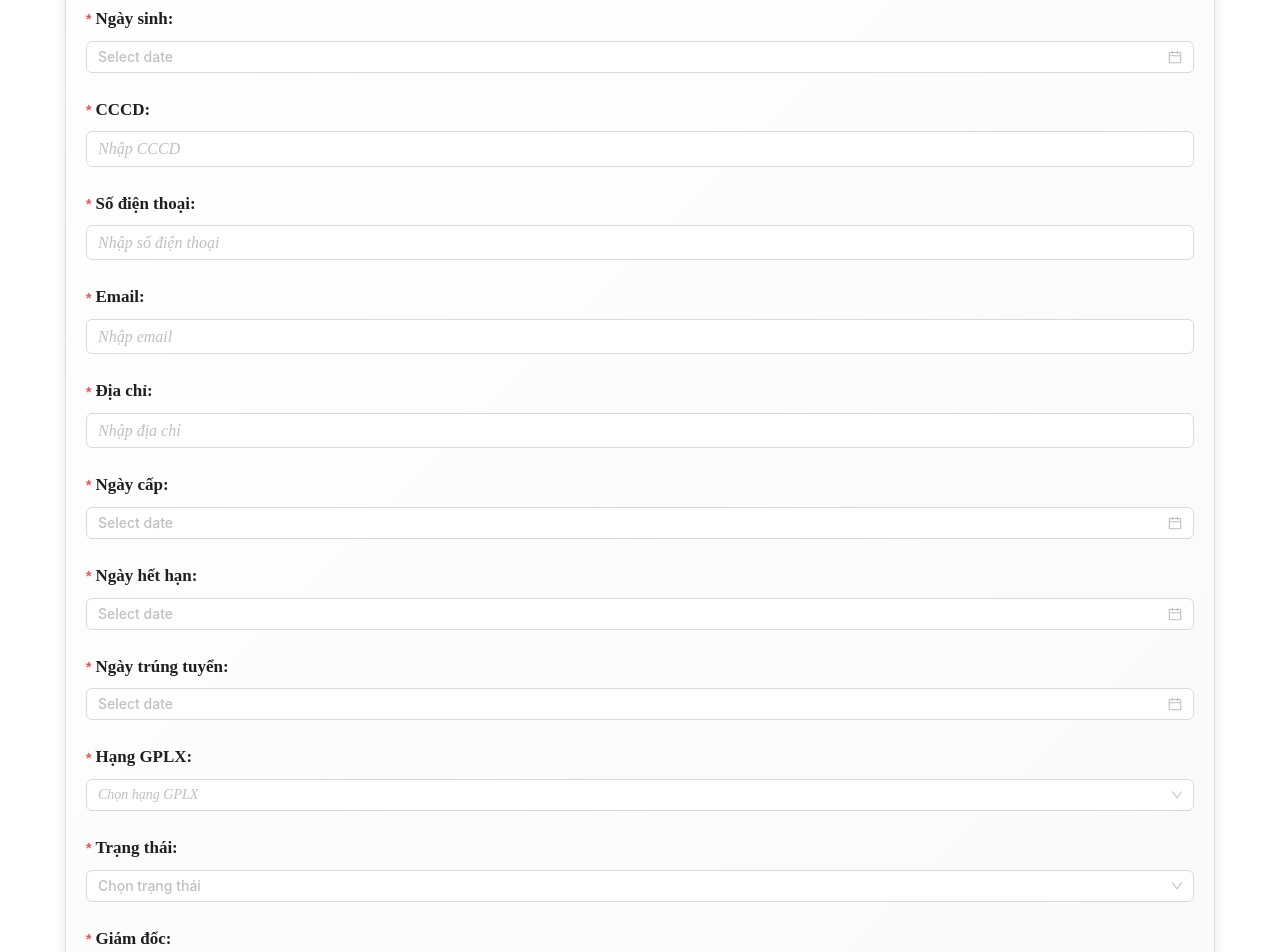
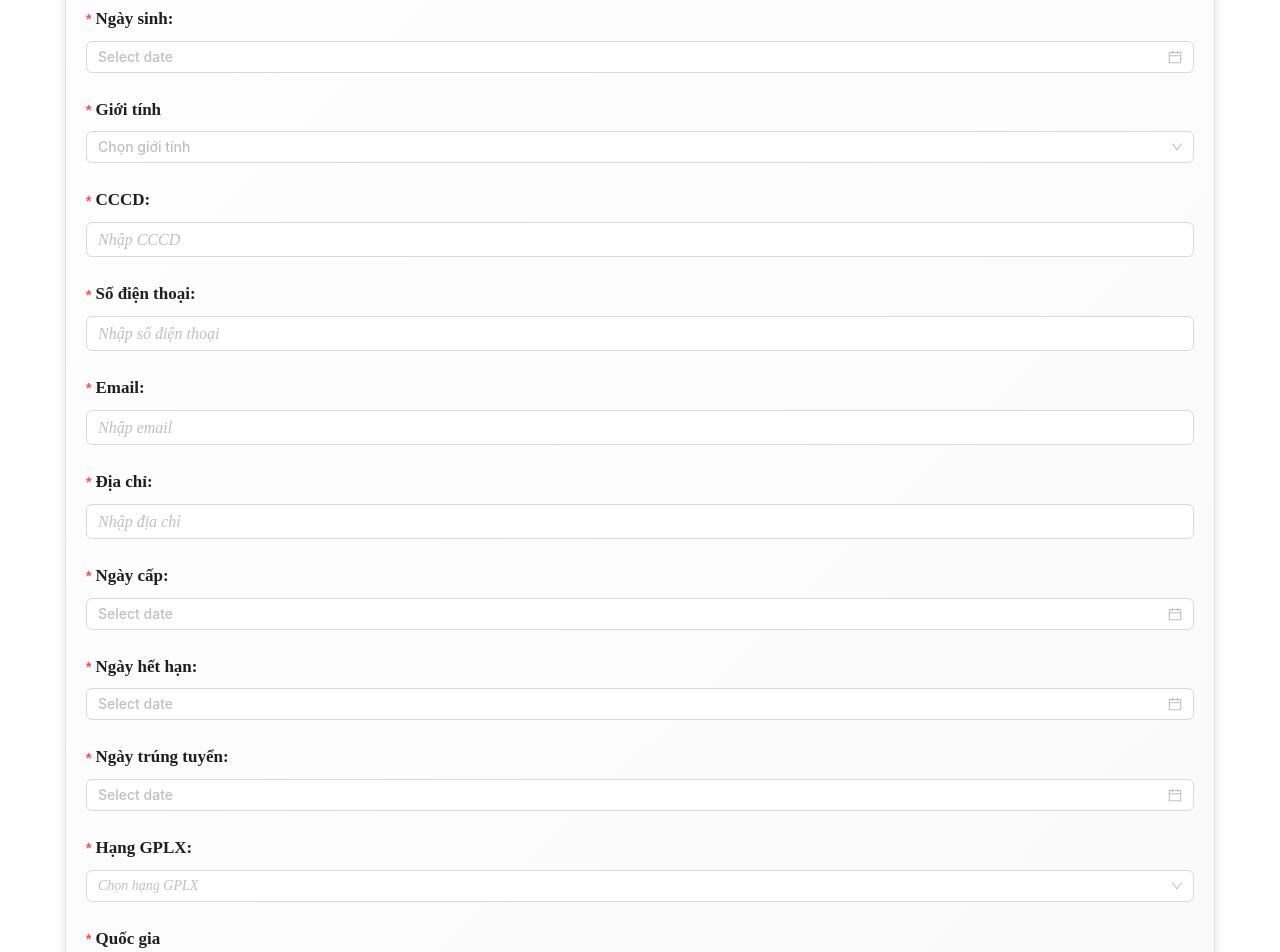
Before and after one commit to Hnem12/QuanLyGPLX, a React (Create React App) app in the folder react/quanlygplx/: page /CaplaiGPLX in a window 1280 px wide. Shown: the part 520-1472 px from the top of the page. Built offline with nearby package versions, Linux system fonts and the light colour scheme.

Commit message:
Xong cap lai

```diff
--- a/react/quanlygplx/src/page/CaplaiGPLX/index.js
+++ b/react/quanlygplx/src/page/CaplaiGPLX/index.js
@@ -1,15 +1,13 @@
 import React, { useState } from 'react';
-import { Form, Input, Button, DatePicker, Select, Upload, Checkbox } from "antd";
+import { Form, Input, Button, DatePicker, Select, Upload, Checkbox, message } from "antd";
 import { UploadOutlined } from "@ant-design/icons";
 import axios from 'axios';  // Import axios to make the API call
 import './GplxReissueForm.scss';
-import dayjs from 'dayjs';
-
-
 
 const GplxReissueForm = () => {
   const [isChecked, setIsChecked] = useState(false);
-
+  const { Option } = Select;
+  const [form] = Form.useForm()
   const handleCheckboxChange = (e) => {
     setIsChecked(e.target.checked); // Update the state when checkbox is selected or deselected
   };
@@ -42,28 +40,30 @@ const GplxReissueForm = () => {
         })
         .then((response) => {
           console.log("Response from backend:", response.data);
-          alert("Thông tin GPLX đã được gửi thành công!");
+          message.success("Thông tin GPLX đã được gửi thành công!");  // Sử dụng message.success thay cho alert
+          form.resetFields();  // Xóa dữ liệu form
         })
         .catch((error) => {
           if (error.response) {
             console.error("Backend error:", error.response.data);
-            alert(`Error: ${error.response.data.message || "Unknown error"}`);
+            message.error(`Error: ${error.response.data.message || "Unknown error"}`);  // Sử dụng message.error thay cho alert
           } else {
             console.error("Connection error:", error.message);
-            alert("Unable to connect to the server.");
+            message.error("Unable to connect to the server.");  // Sử dụng message.error thay cho alert
           }
         });
-    } else {
-      console.error("No image file uploaded or invalid file list:", fileList);
-      alert("Please upload an image.");
-    }
+
+        } else {
+          console.error("No image file uploaded or invalid file list:", fileList);
+          message.error("Please upload an image.");  // Sử dụng message.error thay cho alert
+        }
   };
 
 
   return (
     <div className="form-container1">
       <h2 className="form-title1">ĐƠN YÊU CẦU CẤP LẠI GPLX</h2>
-      <Form layout="vertical" onFinish={onFinish}>
+      <Form  form={form}  layout="vertical"  onFinish={onFinish}>
         {/* Mã GPLX */}
         <Form.Item
           name="MaGPLX"
@@ -92,6 +92,18 @@ const GplxReissueForm = () => {
             rules={[{ required: true, message: "Vui lòng chọn ngày sinh!" }]}>
             <DatePicker style={{ width: "100%" }} />
           </Form.Item>
+
+    {/* Giới tính */}
+       <Form.Item
+        name="Gender"
+        label={<span style={{ fontFamily: 'Times New Roman', fontSize: '17px' }}>Giới tính</span>}
+        rules={[{ required: true, message: "Vui lòng chọn giới tính!" }]}
+      >
+        <Select placeholder="Chọn giới tính">
+          <Option value="Male">Nam</Option>
+          <Option value="Female">Nữ</Option>
+        </Select>
+      </Form.Item>
 
         {/* CCCD */}
         <Form.Item
@@ -169,6 +181,22 @@ const GplxReissueForm = () => {
           </Select>
         </Form.Item>
 
+        {/* Quốc gia */}
+        <Form.Item
+                name="Country"
+                label={<span style={{ fontFamily: 'Times New Roman', fontSize: '17px' }}>Quốc gia</span>}
+                rules={[{ required: true, message: 'Vui lòng chọn quốc gia!' }]}
+              >
+                <Select className="form-item-input" placeholder="Chọn quốc gia">
+                  <Option value="Vietnam">Việt Nam</Option>
+                  <Option value="USA">Mỹ</Option>
+                  <Option value="UK">Anh</Option>
+                  <Option value="France">Pháp</Option>
+                  <Option value="Germany">Đức</Option>
+                  <Option value="Other">Khác</Option>
+                </Select>
+              </Form.Item>
+
         <Form.Item
           name="status"
           label={<span style={{ fontFamily: 'Times New Roman', fontSize: '17px' }}>Trạng thái:</span>}
```
